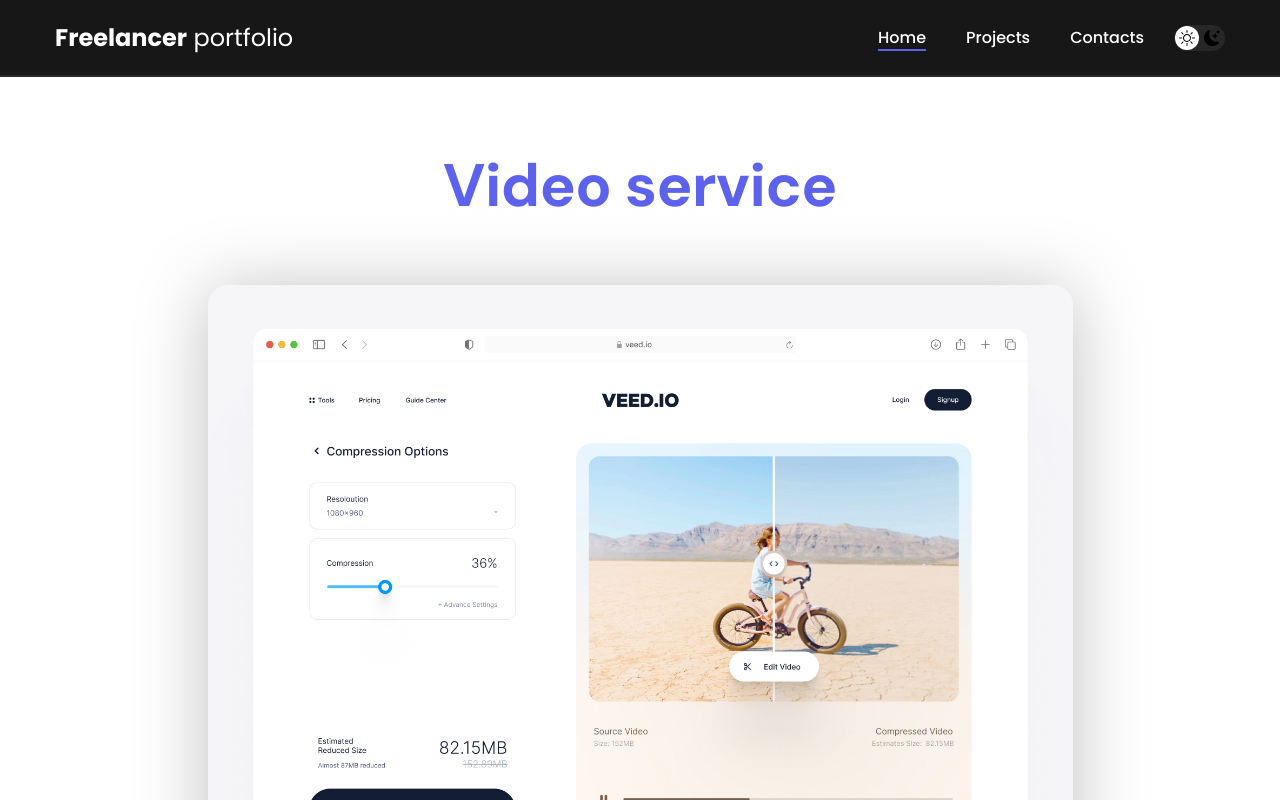
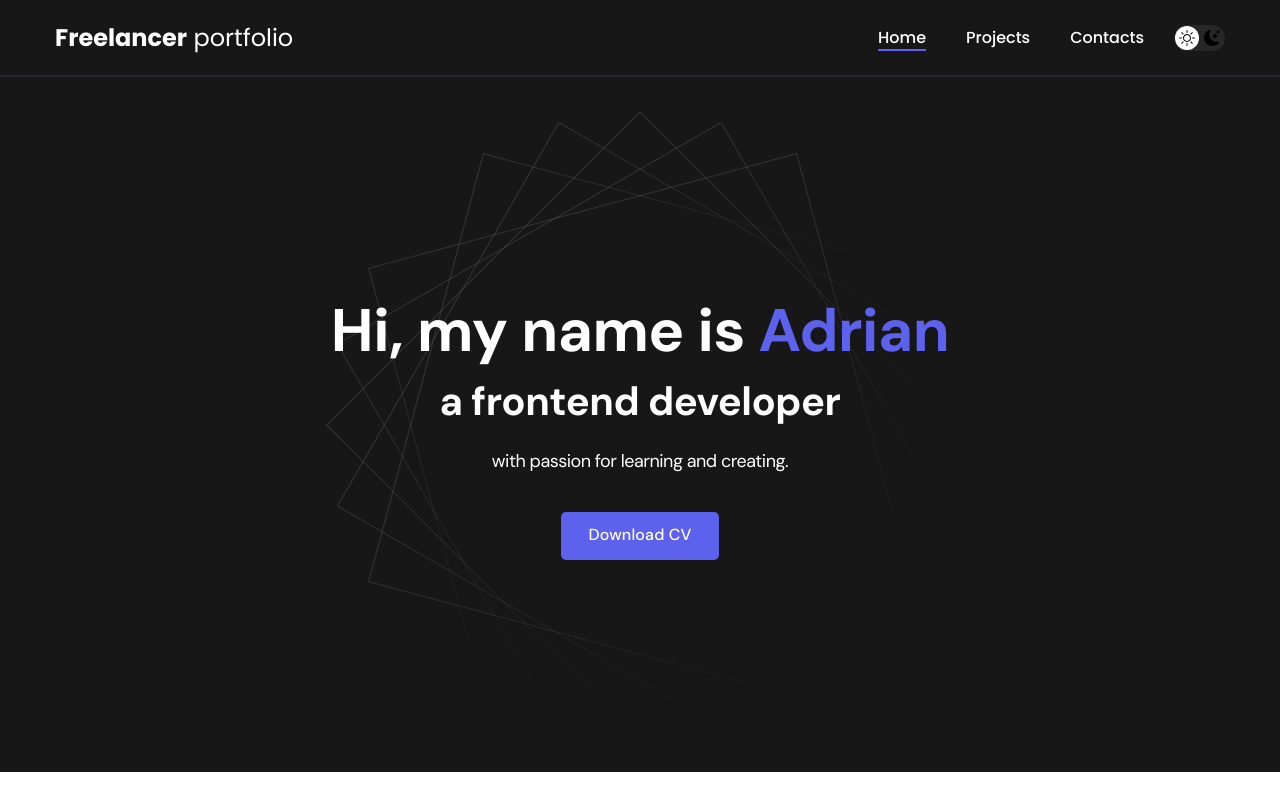
Before and after one commit to Adrian-Capbatut/freelance-portfolio-react, a React (Create React App) app: page / in a window 1280 px wide. Shown: the top 800 px of the page. Built offline with nearby package versions, Linux system fonts and the light colour scheme.

Commit message:
route for pages

```diff
--- a/src/App.js
+++ b/src/App.js
@@ -1,5 +1,6 @@
 import "./styles/main.css";
 
+import { BrowserRouter as Router, Routes, Route } from "react-router-dom";
 
 
 import Navbar from "./components/navbar/Navbar";
@@ -14,12 +15,23 @@
   return (
     <div className="App">
 
-      <Navbar />
-      {/* <Home /> */}
-      {/* <Projects /> */}
-      <Project />
-      {/* <Contacts /> */}
-      <Footer />
+      <Router>
+
+        <Navbar />
+
+        <Routes>
+
+          <Route path="/" element={<Home />} />
+          <Route path="/projects" element={<Projects />} />
+          <Route path="/project" element={<Project />} />
+          <Route path="/contacts" element={<Contacts />} />
+
+        </Routes>
+
+
+        <Footer />
+
+      </Router>
 
     </div>
   );
```
